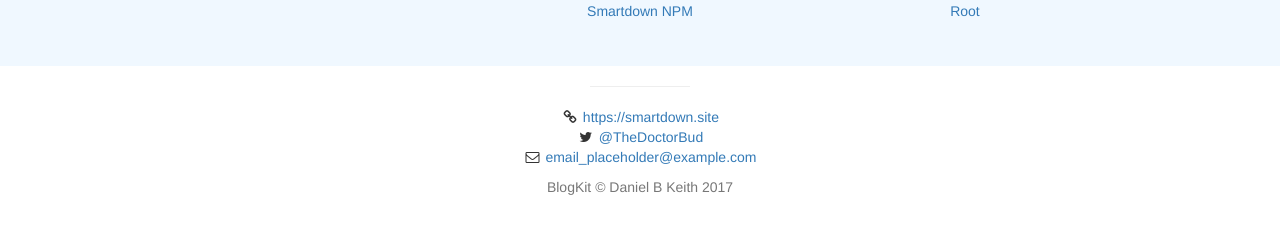
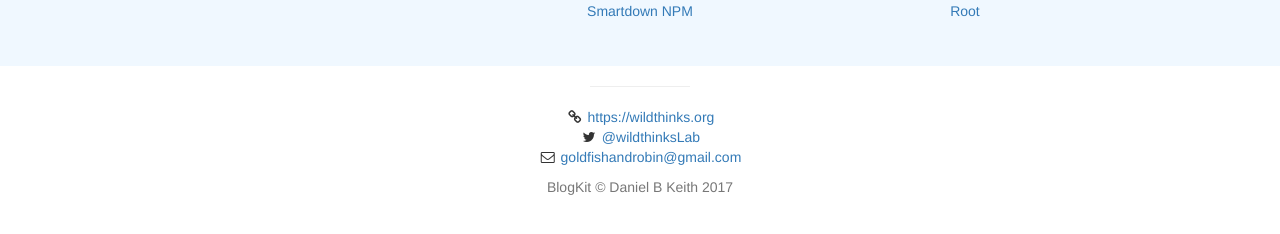
Before and after one commit to wildthinkslaboratory/SmartdownBlogStarter, a Jekyll site: the page built from index.html, in a window 1280 px wide. Shown: the part 730-964 px from the top of the page. Built offline with Jekyll 4.4.1, drawn with Linux system fonts in a browser that asks for light colours.

Commit message:
updating footer

```diff
--- a/_includes/footer.html
+++ b/_includes/footer.html
@@ -7,24 +7,24 @@
             <li>
               <i class="fa fa-link fa-fw"></i>
               <a
-                href="https://smartdown.site"
+                href="https://wildthinks.org"
                 target="_blank">
-                https://smartdown.site
+                https://wildthinks.org
               </a>
             </li>
             <li>
               <i class="fa fa-twitter fa-fw"></i>
               <a
-                href="https://twitter.com/TheDoctorBud"
+                href="https://twitter.com/wildthinksLab"
                 target="_blank">
-                &commat;TheDoctorBud
+                &commat;wildthinksLab
               </a>
             </li>
             <li>
               <i class="fa fa-envelope-o fa-fw"></i>
               <a
-                href="mailto:email_placeholder@example.com">
-                email_placeholder@example.com
+                href="mailto:goldfishandrobin@gmail.com">
+                goldfishandrobin@gmail.com
               </a>
             </li>
           </ul>
```
